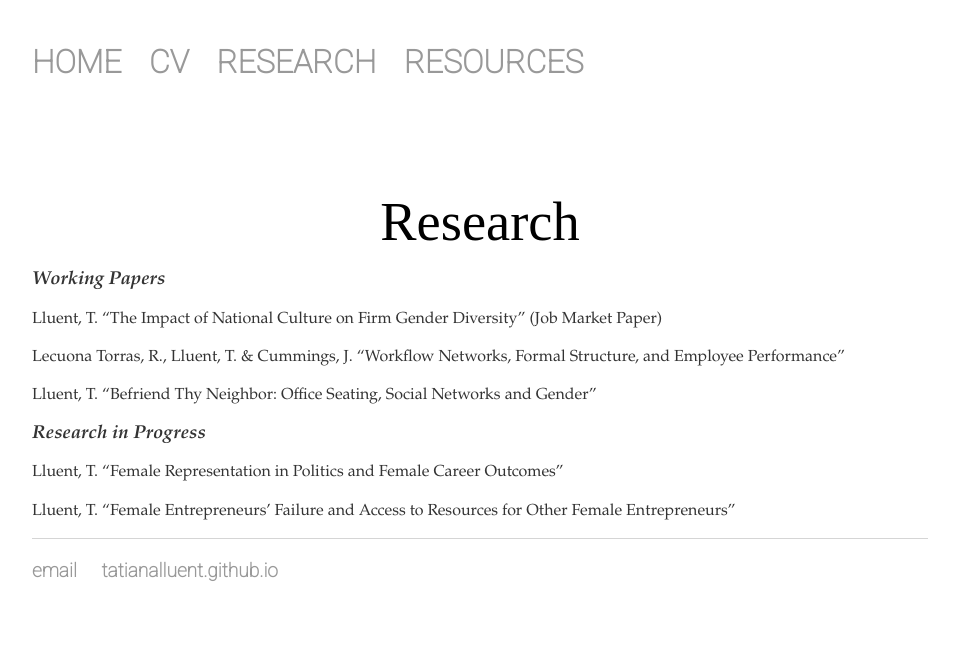
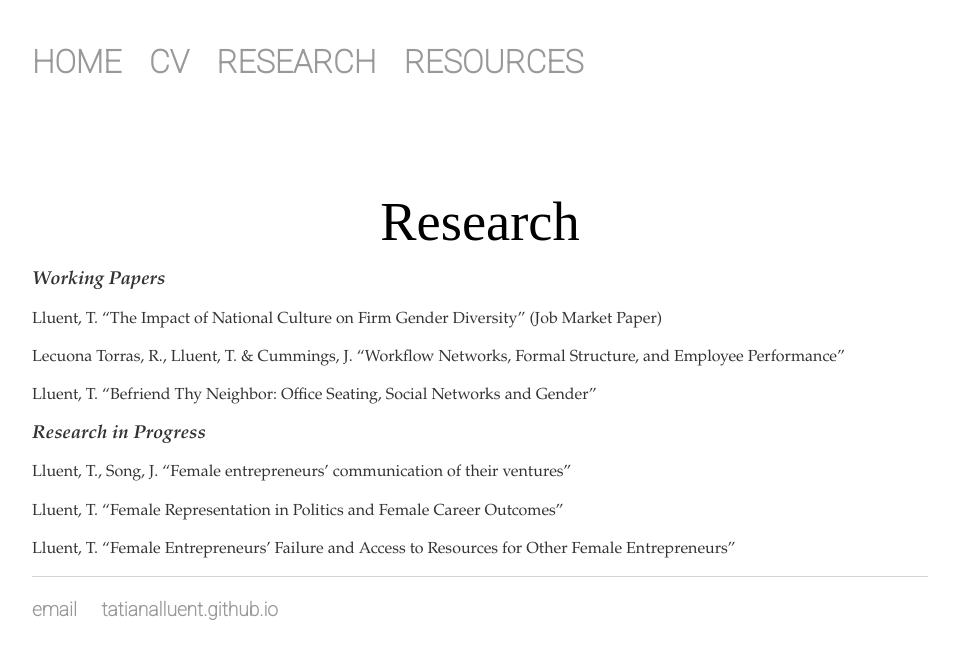
Before and after one commit to tatianalluent/tatianalluent.github.io, a Jekyll site: the page built from research/index.html, in a window 1280 px wide. Shown: the top 659 px of the page, without its empty margins (160-1119 px from the left). Built offline with Jekyll 4.4.1, drawn with Linux system fonts in a browser that asks for light colours.

Commit message:
update may22

```diff
--- a/research/index.html
+++ b/research/index.html
@@ -14,6 +14,8 @@ title: Tatiana Lluent, Research
 
 	<p><span style="font-size: 14pt"><em><strong>Research in Progress</strong></em></span><p>
 
+		<p>Lluent, T., Song, J. “Female entrepreneurs’ communication of their ventures”</p>
+
 		<p>Lluent, T. “Female Representation in Politics and Female Career Outcomes”</p>
 
 		<p>Lluent, T. “Female Entrepreneurs’ Failure and Access to Resources for Other Female Entrepreneurs”</p>
```
